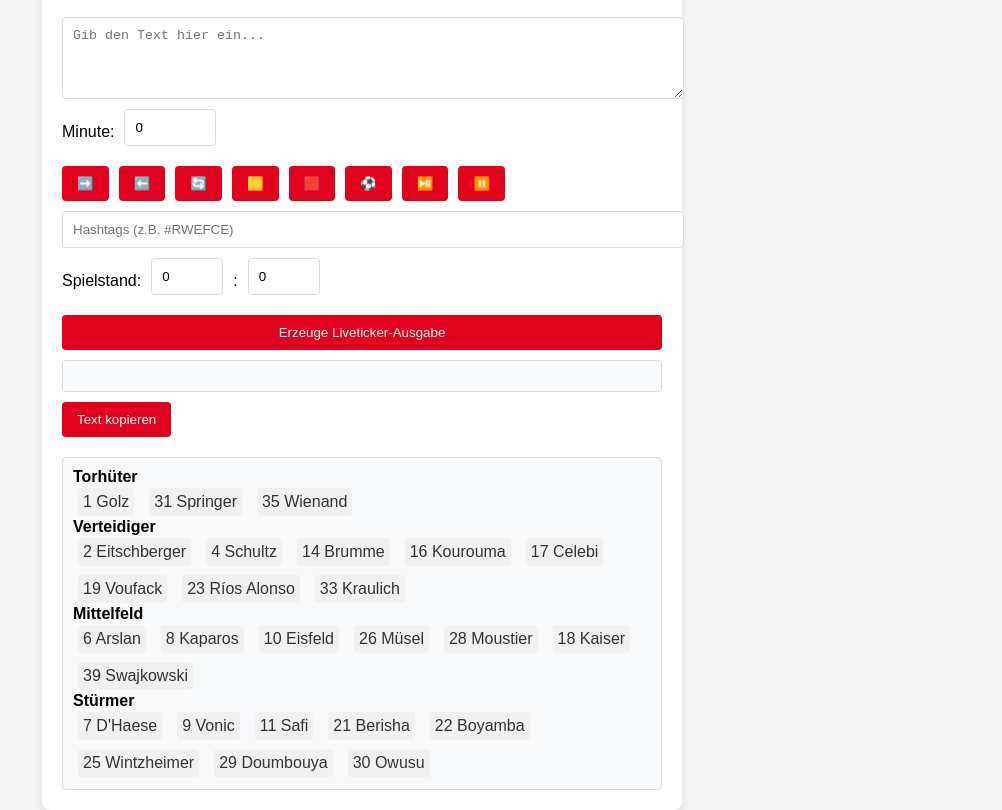
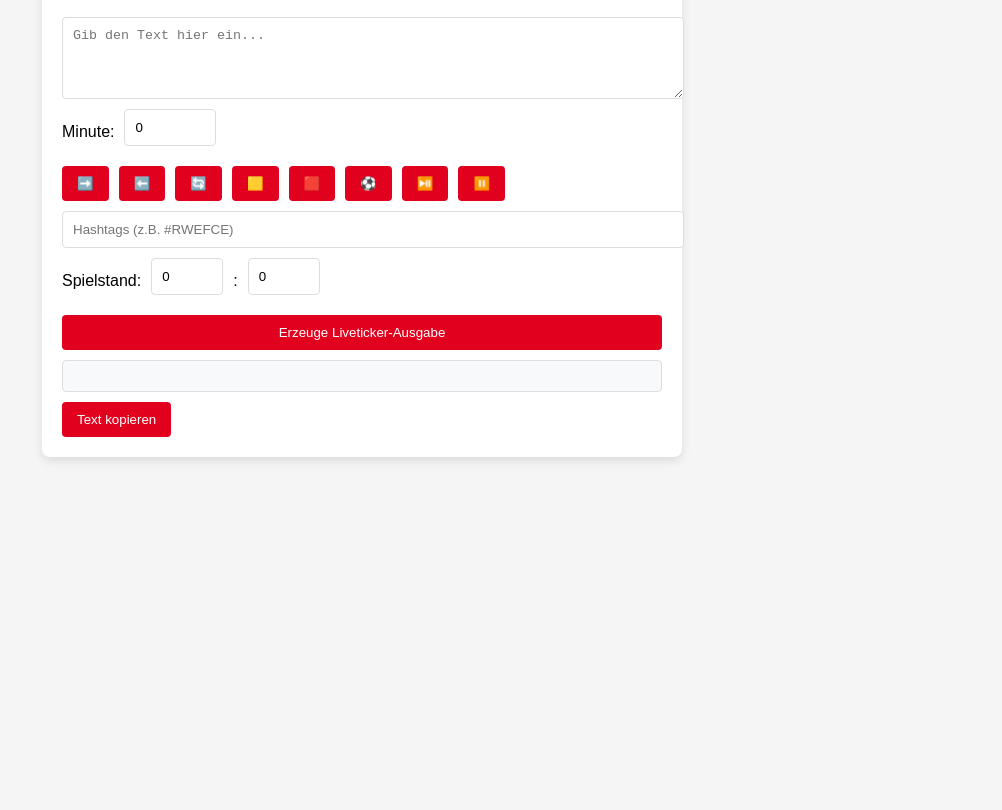
Before and after one commit to yungjulian/liveticker-tool, a plain HTML site: page index.html in a window 1280 px wide. Shown: the part 123-933 px from the top of the page, without its empty margins (278-1280 px from the left). After the commit the page ends 840 px from the top, so only its background shows below. Drawn offline with Linux system fonts and the light colour scheme.

Commit message:
Update index.html

```diff
--- a/index.html
+++ b/index.html
@@ -250,47 +250,6 @@
         <div class="buttons">
             <button onclick="copyText()">Text kopieren</button>
         </div>
-
-        <div class="player-list" id="playerList">
-            <strong>Torhüter</strong>
-            <div class="player-container">
-                <div class="player-item" onclick="insertPlayer('Golz')">1 Golz</div>
-                <div class="player-item" onclick="insertPlayer('Springer')">31 Springer</div>
-                <div class="player-item" onclick="insertPlayer('Wienand')">35 Wienand</div>
-            </div>
-            <strong>Verteidiger</strong>
-            <div class="player-container">
-                <div class="player-item" onclick="insertPlayer('Eitschberger')">2 Eitschberger</div>
-                <div class="player-item" onclick="insertPlayer('Schultz')">4 Schultz</div>
-                <div class="player-item" onclick="insertPlayer('Brumme')">14 Brumme</div>
-                <div class="player-item" onclick="insertPlayer('Kourouma')">16 Kourouma</div>
-                <div class="player-item" onclick="insertPlayer('Celebi')">17 Celebi</div>
-                <div class="player-item" onclick="insertPlayer('Voufack')">19 Voufack</div>
-                <div class="player-item" onclick="insertPlayer('Ríos Alonso')">23 Ríos Alonso</div>
-                <div class="player-item" onclick="insertPlayer('Kraulich')">33 Kraulich</div>
-            </div>
-            <strong>Mittelfeld</strong>
-            <div class="player-container">
-                <div class="player-item" onclick="insertPlayer('Arslan')">6 Arslan</div>
-                <div class="player-item" onclick="insertPlayer('Kaparos')">8 Kaparos</div>
-                <div class="player-item" onclick="insertPlayer('Eisfeld')">10 Eisfeld</div>
-                <div class="player-item" onclick="insertPlayer('Müsel')">26 Müsel</div>
-                <div class="player-item" onclick="insertPlayer('Moustier')">28 Moustier</div>
-                <div class="player-item" onclick="insertPlayer('Kaiser')">18 Kaiser</div>
-                <div class="player-item" onclick="insertPlayer('Swajkowski')">39 Swajkowski</div>
-            </div>
-            <strong>Stürmer</strong>
-            <div class="player-container">
-                <div class="player-item" onclick="insertPlayer('D\'Haese')">7 D'Haese</div>
-                <div class="player-item" onclick="insertPlayer('Vonic')">9 Vonic</div>
-                <div class="player-item" onclick="insertPlayer('Safi')">11 Safi</div>
-                <div class="player-item" onclick="insertPlayer('Berisha')">21 Berisha</div>
-                <div class="player-item" onclick="insertPlayer('Boyamba')">22 Boyamba</div>
-                <div class="player-item" onclick="insertPlayer('Wintzheimer')">25 Wintzheimer</div>
-                <div class="player-item" onclick="insertPlayer('Doumbouya')">29 Doumbouya</div>
-                <div class="player-item" onclick="insertPlayer('Owusu')">30 Owusu</div>
-            </div>
-        </div>
     </div>
 
     <div id="toast" class="toast">Text kopiert!</div>
```
